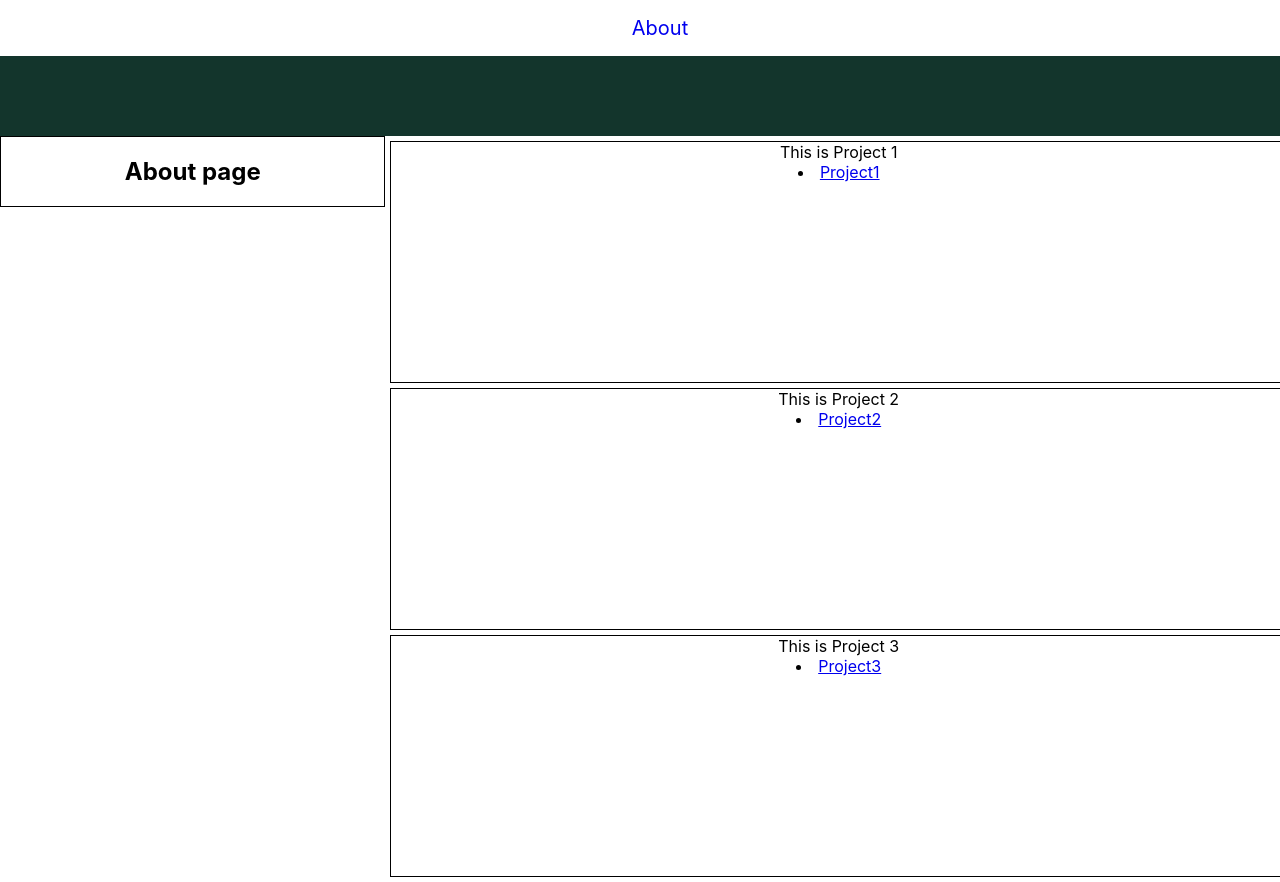
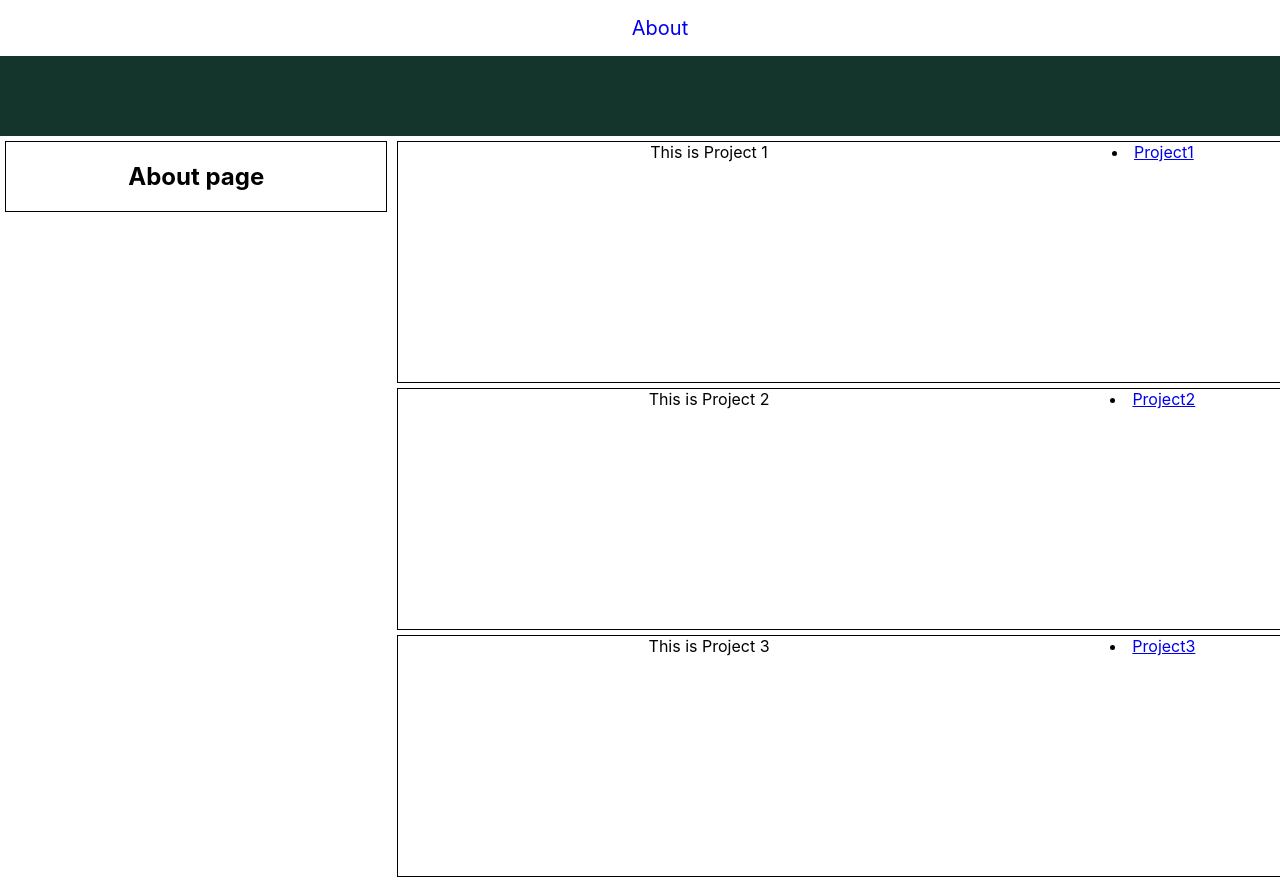
Before and after one commit to madmonkeyaudio-js/portfolio_hw, a React (Create React App) app: page /about in a window 1280 px wide. Built offline with nearby package versions, Linux system fonts and the light colour scheme.

Commit message:
style proj list

```diff
--- a/src/App.css
+++ b/src/App.css
@@ -59,6 +59,7 @@ ul {
   height: 100%;
   width: 30%;
   border: 1px solid black;
+  margin: 5px;
 }
 .main-right {
   height: 100%;
@@ -70,10 +71,20 @@ ul {
   height: 30vh;
   border: 1px solid black;
   margin: 5px;
+  display: flex;
 }
 .project-even {
   width: 100%;
   height: 30vh;
   border: 1px solid black;
   margin: 5px;
+  display: flex;
 }
+.proj-content-left {
+  width: 70%;
+  height: 100%;
+}
+.proj-content-right {
+  width: 30%;
+  height: 100%;
+}
--- a/src/pages/Home.jsx
+++ b/src/pages/Home.jsx
@@ -2,8 +2,8 @@ import React from 'react';
 
 const Home = props => {
     return (
-        <div>
-            <h2>Home page</h2>
+        <div className="my-profile">
+            <h2>Myself</h2>
         </div>
     )
 }
--- a/src/projects/Project1.jsx
+++ b/src/projects/Project1.jsx
@@ -4,10 +4,14 @@ class Project1 extends Component {
     render() {
         return (
             <div className="project-odd">
+                <div className="proj-content-left">
                 This is Project 1
-                <li>
-                    <a href="#">Project1</a>
-                </li>
+                </div>
+                <div className="proj-content-right">
+                    <li>
+                        <a href="#">Project1</a>
+                    </li>
+                </div>
             </div>
         )
     }
--- a/src/projects/Project2.jsx
+++ b/src/projects/Project2.jsx
@@ -4,10 +4,14 @@ class Project2 extends Component {
     render() {
         return (
             <div className="project-even">
+               <div className="proj-content-left">
                 This is Project 2
-                <li>
-                    <a href="#">Project2</a>
-                </li>
+                </div>
+                <div className="proj-content-right">
+                    <li>
+                        <a href="#">Project2</a>
+                    </li>
+                </div>
             </div>
         )
     }
--- a/src/projects/Project3.jsx
+++ b/src/projects/Project3.jsx
@@ -4,10 +4,14 @@ class Project3 extends Component {
     render() {
         return (
             <div className="project-odd">
+                <div className="proj-content-left">
                 This is Project 3
-                <li>
-                    <a href="#">Project3</a>
-                </li>
+                </div>
+                <div className="proj-content-right">
+                    <li>
+                        <a href="#">Project3</a>
+                    </li>
+                </div>
             </div>
         )
     }
```
